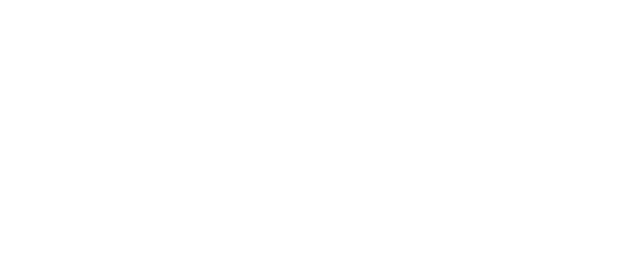
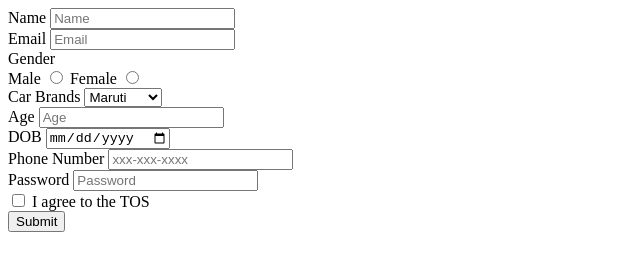
Before and after one commit to acciojob/signup-form-car-harshps900, a website: page main.html in a window 1280 px wide. Shown: the whole page, without its empty margins (0-640 px from the left). Drawn offline with Linux system fonts and the light colour scheme.

Commit message:
created a submission

```diff
--- a/main.html
+++ b/main.html
@@ -7,6 +7,35 @@
 </head>
 
 <body>
+	 <form action="post">
+        <label for="name">Name</label>
+        <input type="text" required id="name" placeholder="Name" name="name"><br>
+        <label for="email">Email</label>
+        <input type="email" required id="email" placeholder="Email" name="=email"><br>
+        <label> Gender</label><br>
+        <label for="gender">Male</label>
+        <input type="radio" name="gender" id="gender_m"required>
+        <label for="gender">Female</label>
+        <input type="radio" name="gender" id="gender_f"required><br>
+        <label for="cars">Car Brands</label>
+        <select id="cars" name="cars" aria-placeholder="--Please choose an option--" required >
+            <option>Maruti</option>
+            <option>Tata</option>
+            <option>Mahindra</option>
+            <option>Fortuner</option>
+        </select><br>
+        <label for="age">Age</label>
+        <input type="number"required id="age" name="age"placeholder="Age"><br>
+        <label for="dob">DOB</label>
+        <input type="date" required id="dob"name="dob"><br>
+        <label for="num">Phone Number</label>
+        <input type="tel" id="tel"placeholder="xxx-xxx-xxxx" name="num"><br>
+        <label for="password">Password</label>
+        <input type="password" required id="password"placeholder="Password"name="password"><br>
+        <input type="checkbox" required id="tos" name="tos">
+        <label for="tos">I agree to the TOS</label><br>
+        <input type="submit">
+    </form>
 	<!-- the entire body must be written by student -->
     <script type="text/javascript" src="./script.js">
 </script>
```
